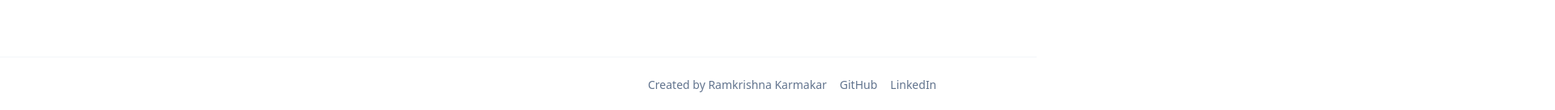
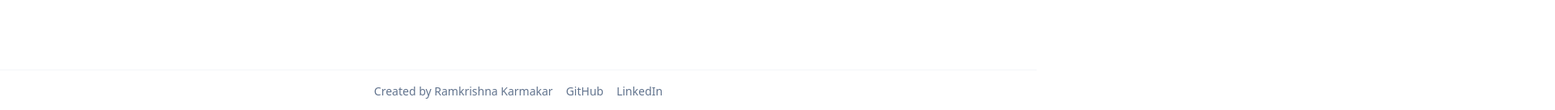
Before and after one commit to ramkarmakar12/EventEase, a Next.js app: page / in a window 1280 px wide. Shown: the part 661-797 px from the top of the page at 81% size, 1920 px wide, since content can reach past the window. Built offline with nearby package versions, Linux system fonts and the light colour scheme; no server answers; the database is empty.

Commit message:
refactor: Improve layout structure and styling of Footer component

```diff
--- a/src/app/layout.tsx
+++ b/src/app/layout.tsx
@@ -20,11 +20,13 @@ export default function RootLayout({
     <html lang="en" suppressHydrationWarning>
       <body className="min-h-screen bg-background flex flex-col">
         <AuthProvider>
-          <Suspense fallback={<div className="h-16 border-b" />}>
-            <NavBar />
-          </Suspense>
-          <main className="container mx-auto py-6 flex-1">{children}</main>
-          <Footer />
+          <div className="flex flex-col min-h-screen">
+            <Suspense fallback={<div className="h-16 border-b" />}>
+              <NavBar />
+            </Suspense>
+            <main className="container mx-auto py-6 flex-1 mb-auto">{children}</main>
+            <Footer />
+          </div>
         </AuthProvider>
       </body>
     </html>
--- a/src/components/footer.tsx
+++ b/src/components/footer.tsx
@@ -1,11 +1,12 @@
 export function Footer() {
   return (
-    <footer className="w-full border-t border-border/40 bg-background py-6">
-      <div className="container flex flex-col  justify-center gap-4 text-center md:gap-6 ml-200">
-        <div className="flex gap-4">
+    <footer className="w-full border-t border-border/40 bg-background py-4 mt-auto">
+      <div className="container mx-auto px-4">
+        <div className="flex flex-col sm:flex-row items-center justify-center gap-4 text-center">
           <p className="text-sm text-muted-foreground">
             Created by Ramkrishna Karmakar
           </p>
+          <div className="flex gap-4">
             <a
               href="https://github.com/ramkarmakar12"
               target="_blank"
@@ -24,6 +25,7 @@ export function Footer() {
             </a>
           </div>
         </div>
+      </div>
     </footer>
   );
 }
```
Lines whose indentation alone changed are shown as unchanged.
